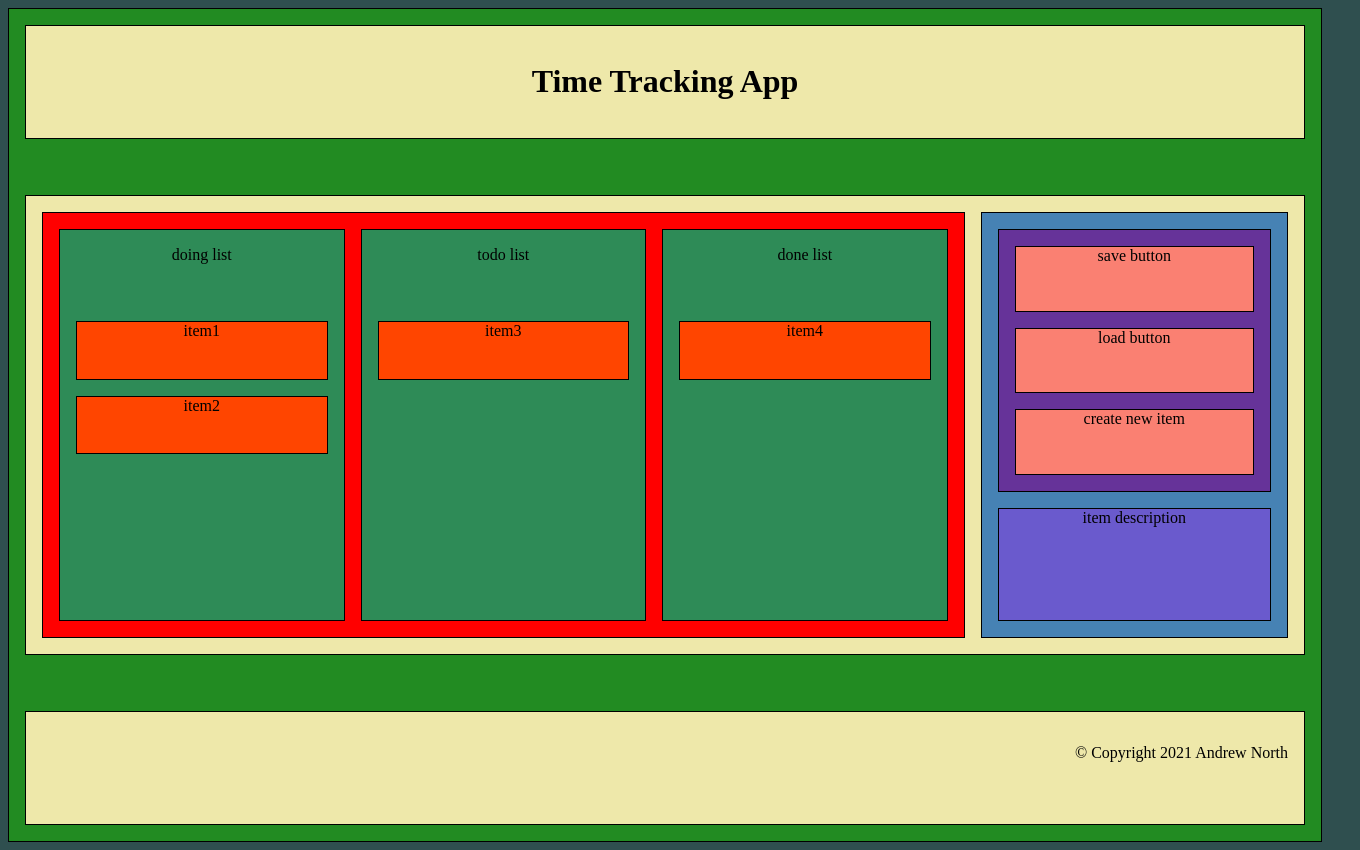
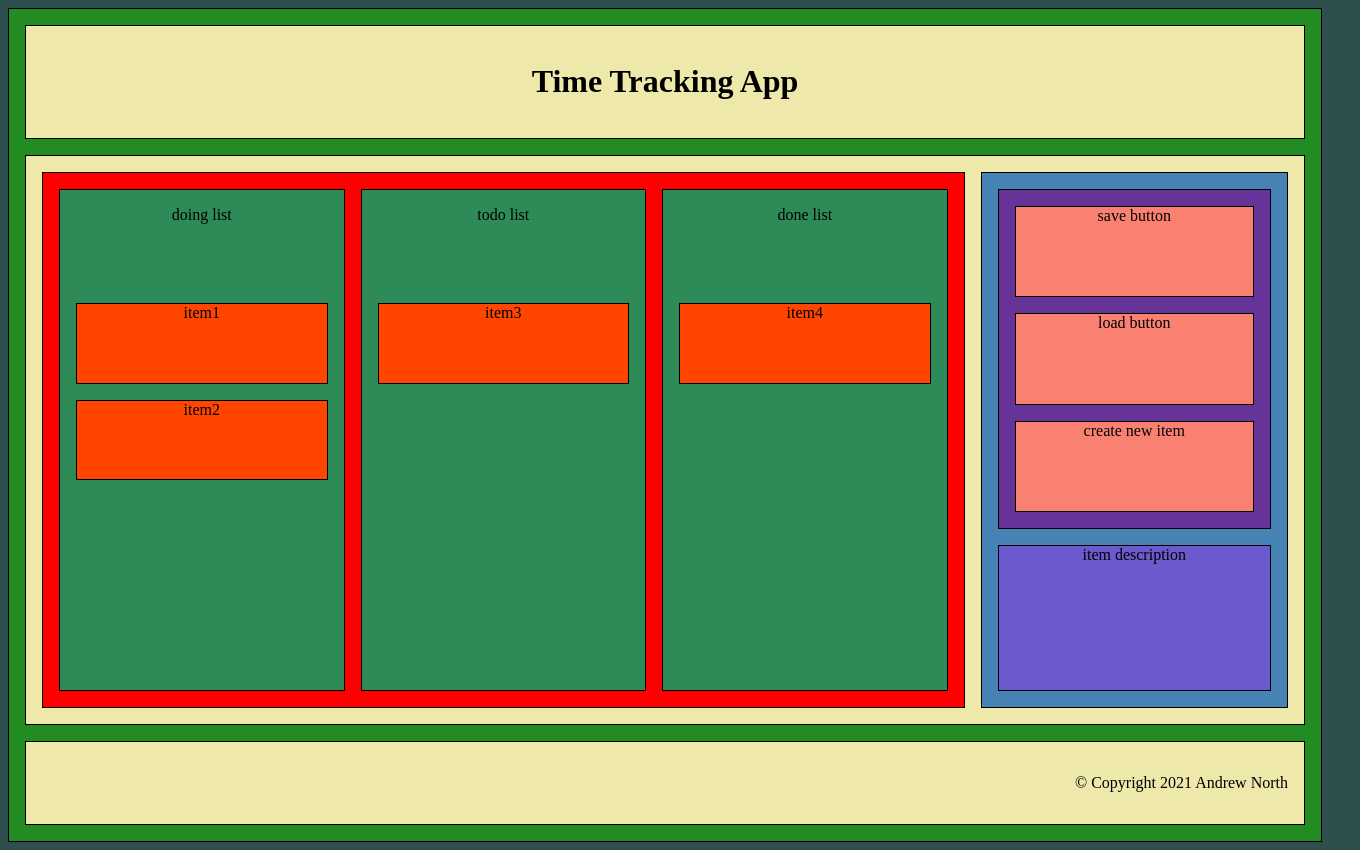
Before and after one commit to AndoNorth/time-tracking-app, a PHP site: page / in a window 1360 px wide. Run offline with PHP 8.4, Linux system fonts and the light colour scheme.

Commit message:
fixed header, page contents and footer format to fit page

```diff
--- a/src/css/homepage_stylesheet.css
+++ b/src/css/homepage_stylesheet.css
@@ -29,7 +29,7 @@ body {
     height: calc(var(--page-height, 30)*1rem);
     display: grid;
     grid-template-columns: 1fr;
-    grid-template-rows: 1fr 3fr 1fr;
+    grid-template-rows: 1.5fr 7.5fr 1fr;
     grid-gap: 1rem;
 }
 /* 2 - page contents */
@@ -46,8 +46,6 @@ body {
 header, footer {
     background-color: palegoldenrod;
     border: 1px solid black;
-    height: 5rem;
-    width: auto;
 }
 header {
     align-self: start;
```
